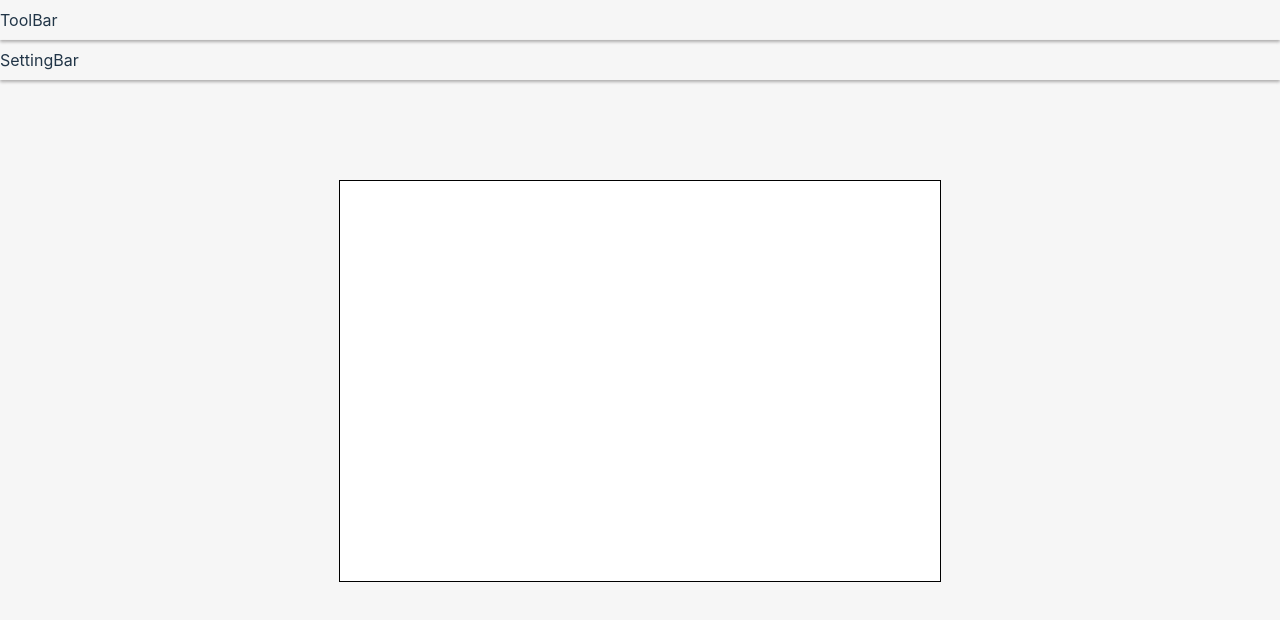
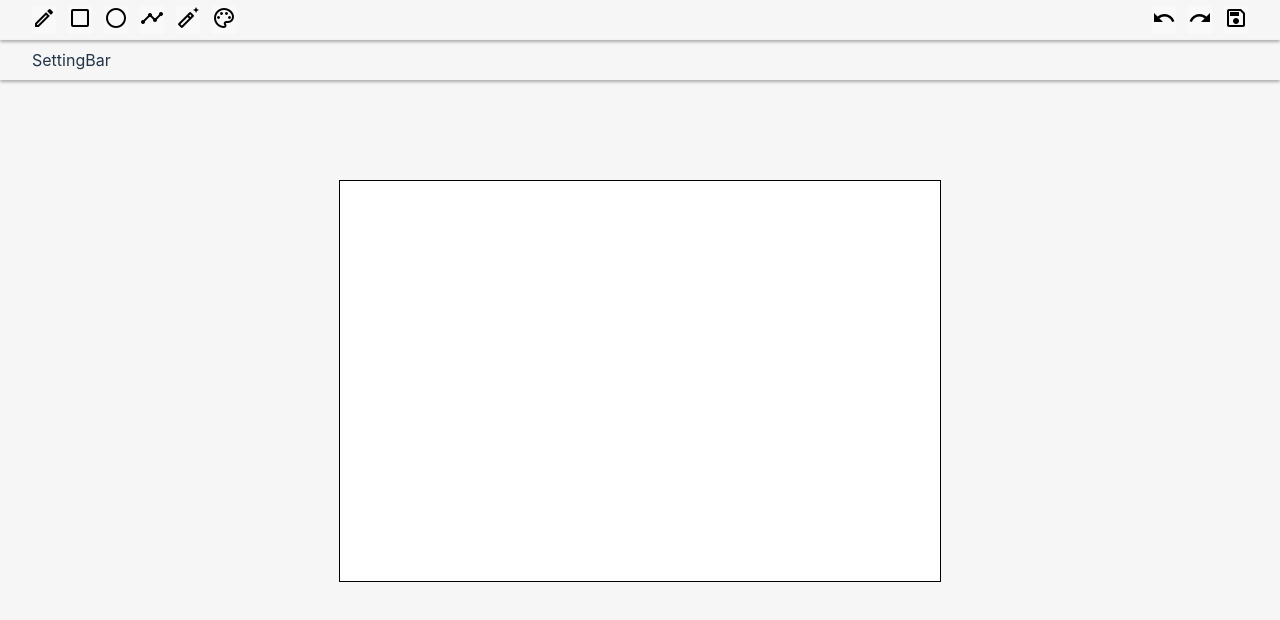
Before and after one commit to ihnatenkoo/Paint-Online, a React (Vite) app: page / in a window 1280 px wide. Shown: the top 620 px of the page. Built offline with nearby package versions, Linux system fonts and the light colour scheme.

Commit message:
ToolBar - add icons

```diff
--- a/package.json
+++ b/package.json
@@ -9,6 +9,7 @@
     "preview": "vite preview"
   },
   "dependencies": {
+    "material-icons": "^1.13.1",
     "react": "^18.2.0",
     "react-dom": "^18.2.0",
     "sass": "^1.58.3"
--- a/src/components/SettingBar/SettingBar.module.scss
+++ b/src/components/SettingBar/SettingBar.module.scss
@@ -1,4 +1,8 @@
+@import '../mixins/container.scss';
+
 .bar {
+	@include container;
+
 	height: 40px;
 	width: 100%;
 	display: flex;
--- a/src/components/ToolBar/ToolBar.jsx
+++ b/src/components/ToolBar/ToolBar.jsx
@@ -2,7 +2,48 @@ import React from 'react';
 import s from './ToolBar.module.scss';
 
 const ToolBar = () => {
-	return <section className={s.tool}>ToolBar</section>;
+	return (
+		<section className={s.tool}>
+			<nav className={s.nav}>
+				<div className={s.nav__section}>
+					<button>
+						<span className='material-icons-outlined'>edit</span>
+					</button>
+					<button>
+						<span className='material-icons-outlined'>
+							check_box_outline_blank
+						</span>
+					</button>
+					<button>
+						<span className='material-icons-outlined'>circle</span>
+					</button>
+					<button>
+						<span className='material-icons-outlined'>timeline</span>
+					</button>
+					<button>
+						<span className='material-icons-outlined'>auto_fix_normal</span>
+					</button>
+					<button>
+						<label>
+							<span className='material-icons-outlined'>color_lens</span>
+							<input type='color' className={s.color_input} />
+						</label>
+					</button>
+				</div>
+				<div className={s.nav__section}>
+					<button>
+						<span className='material-icons-outlined'>undo</span>
+					</button>
+					<button>
+						<span className='material-icons-outlined'>redo</span>
+					</button>
+					<button>
+						<span className='material-icons-outlined'>save</span>
+					</button>
+				</div>
+			</nav>
+		</section>
+	);
 };
 
 export default ToolBar;
--- a/src/components/ToolBar/ToolBar.module.scss
+++ b/src/components/ToolBar/ToolBar.module.scss
@@ -1,7 +1,36 @@
+@import '../mixins/container.scss';
+
 .tool {
+	@include container;
+
 	height: 40px;
 	width: 100%;
 	display: flex;
 	align-items: center;
 	box-shadow: 0 2px 3px var(--gray-light);
 }
+
+.nav {
+	width: 100%;
+	display: flex;
+	justify-content: space-between;
+
+	&__section {
+		display: flex;
+		gap: 12px;
+	}
+
+	span {
+		&:hover {
+			text-decoration: underline;
+		}
+	}
+}
+
+.color_input {
+	visibility: hidden;
+	position: absolute;
+	top: 10%;
+	left: 50%;
+	transform: translateX(-50%);
+}
--- /dev/null
+++ b/src/components/mixins/container.scss
@@ -0,0 +1,3 @@
+@mixin container {
+	padding: 0 32px;
+}
--- a/src/index.scss
+++ b/src/index.scss
@@ -1,3 +1,5 @@
+@import 'material-icons/iconfont/material-icons.css';
+
 :root {
 	--white: #ffffff;
 	--black: #000000;
@@ -45,22 +47,12 @@ h1 {
 }
 
 button {
-	border-radius: 8px;
-	border: 1px solid transparent;
-	padding: 0.6em 1.2em;
+	border: none;
 	font-size: 1em;
 	font-weight: 500;
 	font-family: inherit;
-	background-color: #1a1a1a;
+	background-color: transparent;
 	cursor: pointer;
-	transition: border-color 0.25s;
-}
-button:hover {
-	border-color: #646cff;
-}
-button:focus,
-button:focus-visible {
-	outline: 4px auto -webkit-focus-ring-color;
 }
 
 @media (prefers-color-scheme: light) {
```
Also changed, not shown: 1 other file (tests, documents, lock files or other folders).
